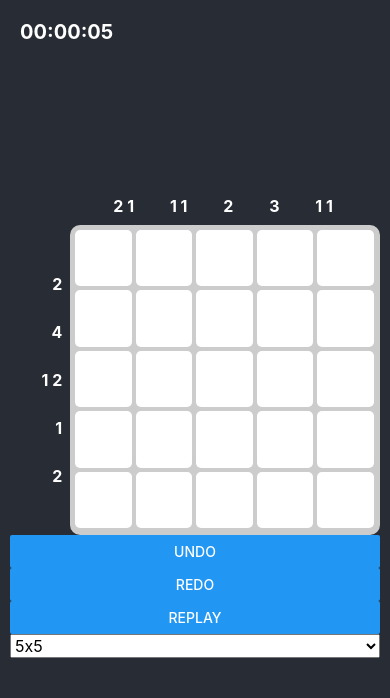
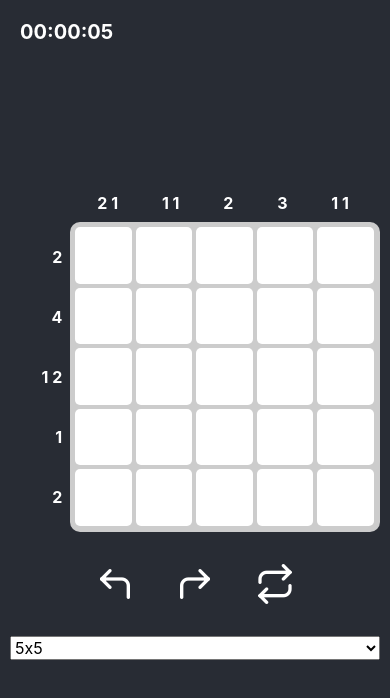
Before and after one commit to FelipeBockMagagnin/SimpleNonogram, a React Native app: screen / in a window 390 px wide. Shown: the top 698 px of the page. Built offline with nearby package versions, Linux system fonts and the light colour scheme.

Commit message:
chore: small changes on board and buttons styles

```diff
--- a/components/game/index.js
+++ b/components/game/index.js
@@ -1,7 +1,9 @@
 import React from "react";
 import { DefaultDimensions, SquareValue, DimensionsChoices } from "./constants.js";
 import styles from "./styles.js";
-import { Picker, View, Text, Button } from 'react-native'
+import { Picker, View, Text, Button, TouchableOpacity } from 'react-native'
+import { Feather } from '@expo/vector-icons';
+
 
 /**
  * A basic class containing the structure that makes up the hint
@@ -579,11 +581,20 @@ class Game extends React.Component {
               onTouchMove={loc => this.squareHover(loc)}
             />
           </View>
-          <View className="undo-redo">
-            <Button className="material-icons" title='undo' onPress={() => this.undoAction()}></Button>
-            <Button className="material-icons" title='redo' onPress={() => this.redoAction()}></Button>
-            <Button className="material-icons" title='replay' onPress={() => this.restart()}></Button>
-            <DimensionChoices />
+          <View style={{display: 'flex', flexDirection: 'row', alignItems: 'center', justifyContent: 'center', padding: 10}}>
+            <TouchableOpacity style={{margin: 20}} title='undo' onPress={() => this.undoAction()}>
+              <Feather name="corner-up-left" size={40} color="white" />
+            </TouchableOpacity>
+            <TouchableOpacity style={{margin: 20}} title='redo' onPress={() => this.redoAction()}>
+              <Feather name="corner-up-right" size={40} color="white" />
+            </TouchableOpacity>
+            <TouchableOpacity style={{margin: 20}} title='replay' onPress={() => this.restart()}>
+              <Feather name="repeat" size={40} color="white" />
+            </TouchableOpacity>
+          </View>
+
+          <View>
+          <DimensionChoices />
           </View>
         </View>
       </View>
--- a/components/game/styles.js
+++ b/components/game/styles.js
@@ -48,20 +48,21 @@ rowHint: {
   fontSize: 16,
   fontWeight: '700',
   margin: 4,
-  marginVertical: 14,
+  marginVertical: 20,
 },
 colHints: {
   color: 'white',
   fontSize: 16,
   fontWeight: '700',
   margin: 4,
-  marginHorizontal: 16,
+  marginHorizontal: 20,
   display: 'flex',
   flexDirection: 'row',
   flexWrap: 'wrap'
 },
 crossout: {
-  color: '#666'
+  color: '#666',
+  margin: 5,
 },
 leftHintContainer: {
   width: leftHintsWidth,
```
